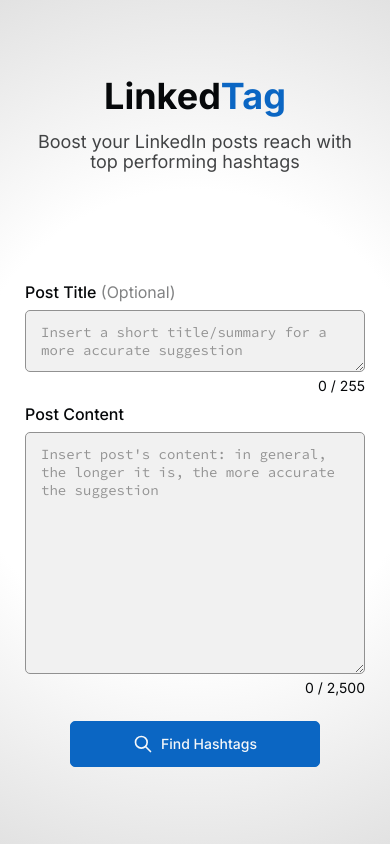
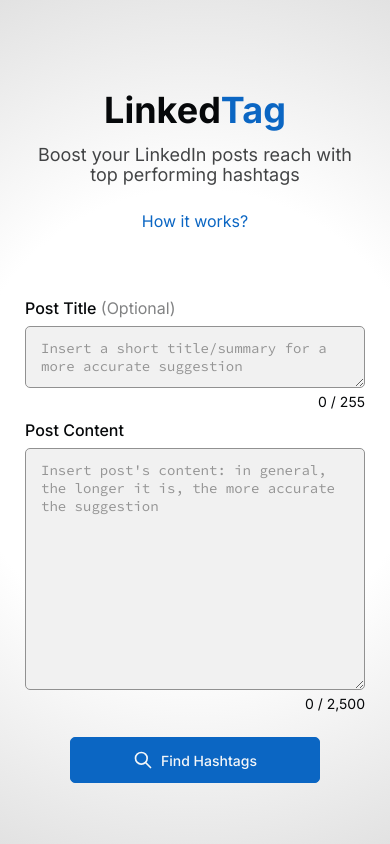
Before and after one commit to gabrielepedesini/linkedtag, a Flask app: page / in a window 390 px wide. Run offline with Flask 3, Linux system fonts and the light colour scheme.

Commit message:
how it works button

```diff
--- a/app.py
+++ b/app.py
@@ -96,4 +96,3 @@
 
 if __name__ == '__main__':
     app.run(debug=False)
-    # app.run(host='0.0.0.0', port=5000)
--- a/static/css/style.css
+++ b/static/css/style.css
@@ -397,6 +397,12 @@
     padding: 50px 25px;
 }
 
+@media (max-width: 768px) {
+    .container {
+        padding: 30px 25px;
+    }
+}
+
 /* HERO */
 
 section.hero {
@@ -419,6 +425,7 @@
 
 .title {
     text-align: center;
+    margin-top: 30px;
 }
 
 .title h1 span {
@@ -428,6 +435,7 @@
 .title h3 {
     opacity: 0.75;
     font-weight: 400;
+    margin-bottom: 25px;
 }
 
 /* INPUTS */
--- a/templates/index.html
+++ b/templates/index.html
@@ -26,6 +26,7 @@
         <div class="container title">
             <h1>Linked<span>Tag</span></h1>
             <h3>Boost your LinkedIn posts reach with top performing hashtags</h3>
+            <p><a href="">How it works?</a></p>
         </div>
 
         <!-- FORM -->
```
